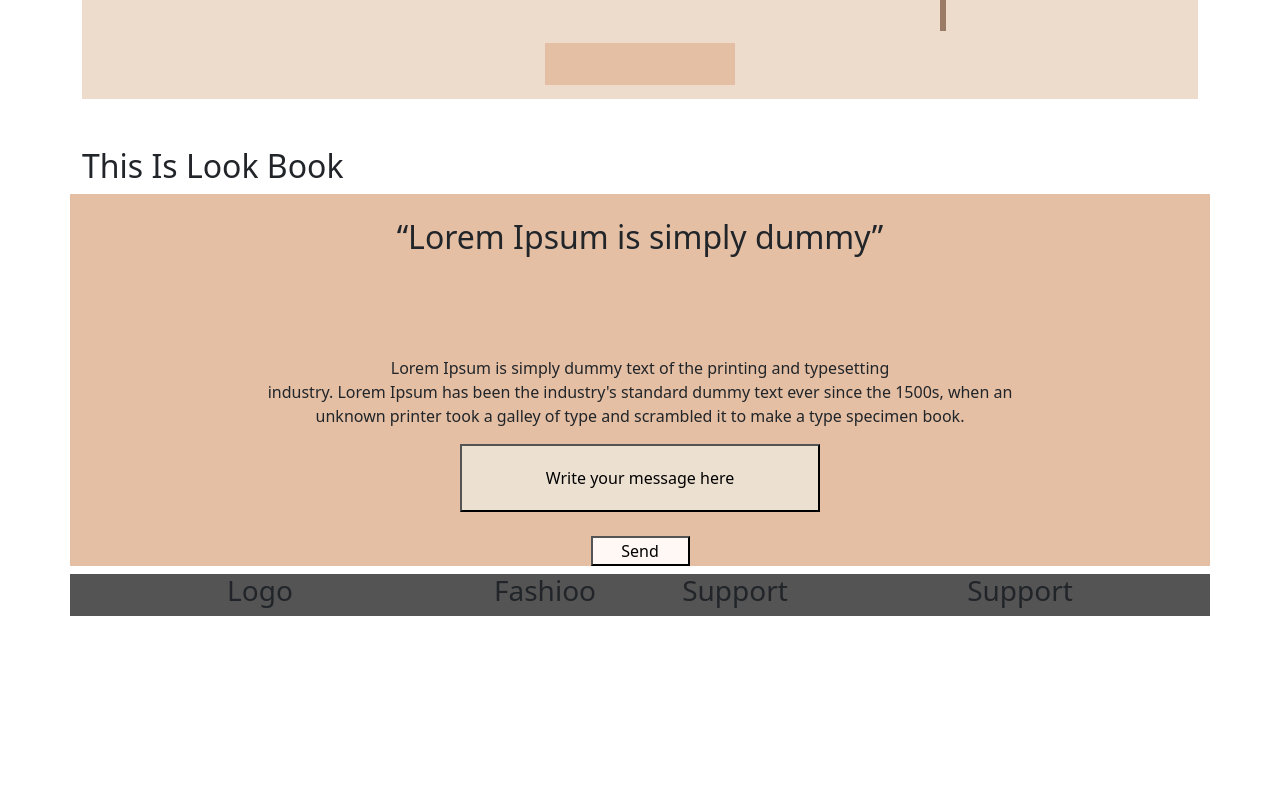
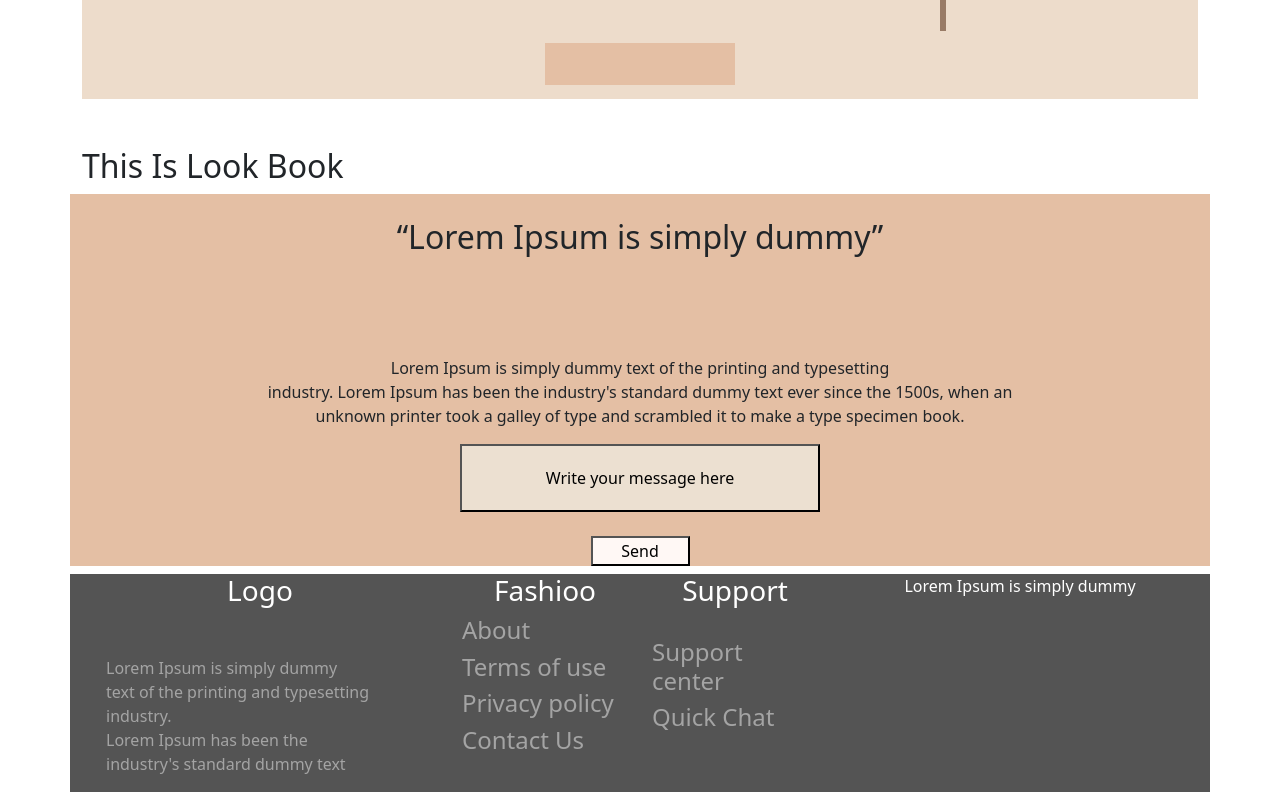
Before and after one commit to naimur202163/Fashion-landing-page, a React (Create React App) app: page / in a window 1280 px wide. Shown: the part 1755-2555 px from the top of the page. Before the commit the page ends 2379 px from the top, so only its background shows below. Built offline with nearby package versions, Linux system fonts and the light colour scheme.

Commit message:
input type added

```diff
--- a/src/Pages/Footer/Footer.js
+++ b/src/Pages/Footer/Footer.js
@@ -7,16 +7,42 @@ const Footer = () => {
       <Container className="my-2" style={{ backgroundColor: "#545454" }}>
         <Row>
           <Col lg={4}>
-            <h3 className="text-center">Logo</h3>
+            <h3 style={{ color: "#fff" }} className="text-center">
+              Logo
+            </h3>
+            <div>
+              <p style={{ color: "#A4A4A4" }} className="ms-4 mt-5">
+                Lorem Ipsum is simply dummy
+                <br /> text of the printing and typesetting industry.
+                <br /> Lorem Ipsum has been the
+                <br /> industry's standard dummy text{" "}
+              </p>
+            </div>
           </Col>
-          <Col className="text-center" lg={2}>
-            <h3>Fashioo</h3>
+          <Col lg={2}>
+            <h3 className="text-center" style={{ color: "#fff" }}>
+              Fashioo
+            </h3>
+            <div className="text-lg-left">
+              <h4 style={{ color: "#A4A4A4" }}>About</h4>
+              <h4 style={{ color: "#A4A4A4" }}>Terms of use</h4>
+              <h4 style={{ color: "#A4A4A4" }}>Privacy policy</h4>
+              <h4 style={{ color: "#A4A4A4" }}>Contact Us</h4>
+            </div>
           </Col>
-          <Col className="text-center" lg={2}>
-            <h3>Support</h3>
+          <Col lg={2}>
+            <h3 className="text-center" style={{ color: "#fff" }}>
+              Support
+            </h3>
+            <div style={{ marginTop: "30px" }}>
+              <h4 style={{ color: "#A4A4A4" }}>Support center</h4>
+              <h4 style={{ color: "#A4A4A4" }}>Quick Chat</h4>
+            </div>
           </Col>
           <Col lg={4}>
-            <h3 className="text-center">Support</h3>
+            <p style={{ color: "#fff" }} className="text-center ">
+              Lorem Ipsum is simply dummy
+            </p>
           </Col>
         </Row>
       </Container>
```
